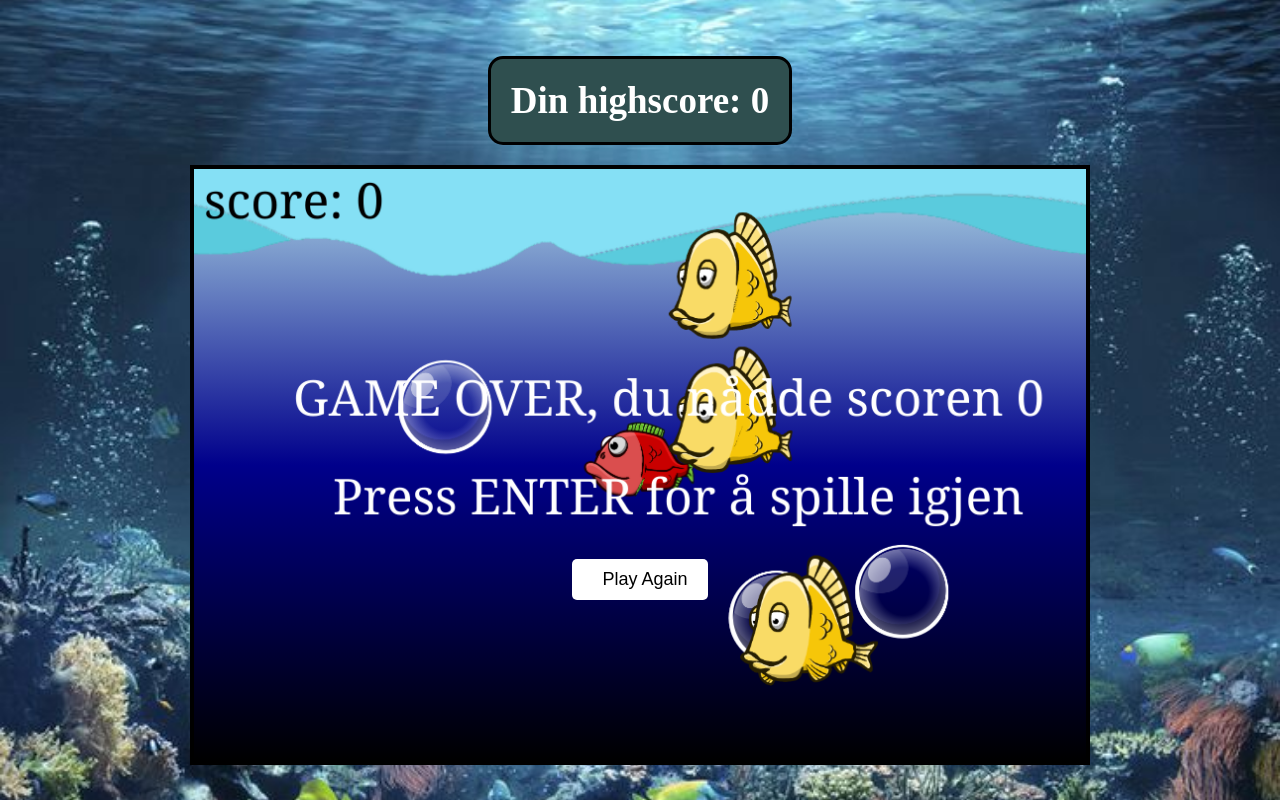
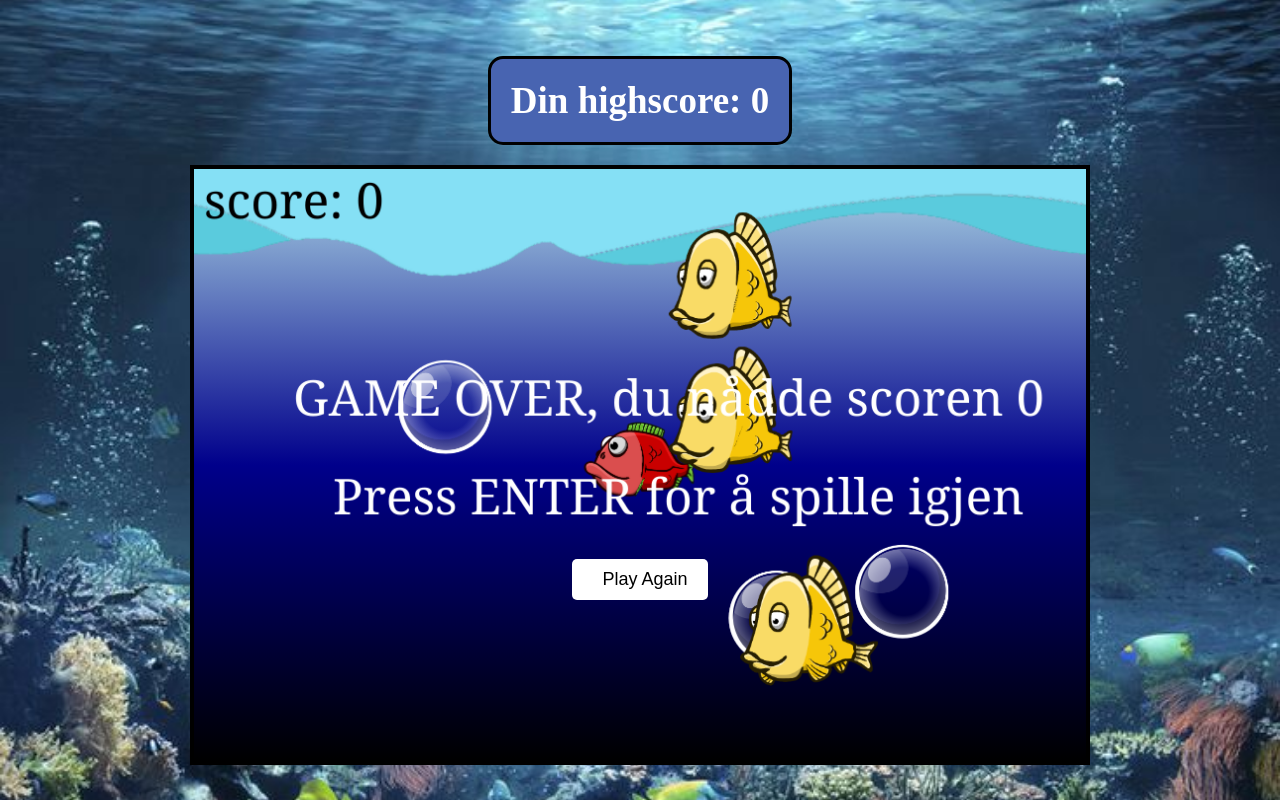
Before and after one commit to HannaJohns/Hanna-innlevering, a plain HTML site: page index.html in a window 1280 px wide. Drawn offline with Linux system fonts and the light colour scheme.

Commit message:
Update spill.css

```diff
--- a/spill.css
+++ b/spill.css
@@ -3,6 +3,8 @@
     padding: 0;
     box-sizing: border-box;
 }
+
+
 
 body {
     width: 100vw;
@@ -21,7 +23,7 @@ body {
     border: 3px solid black;
     padding: 20px;
     border-radius: 15px;
-    background-color: darkslategray;
+    background-color: #4864B1;
     color: white;
     margin: 20px auto;
     font-size: 37px;
```
